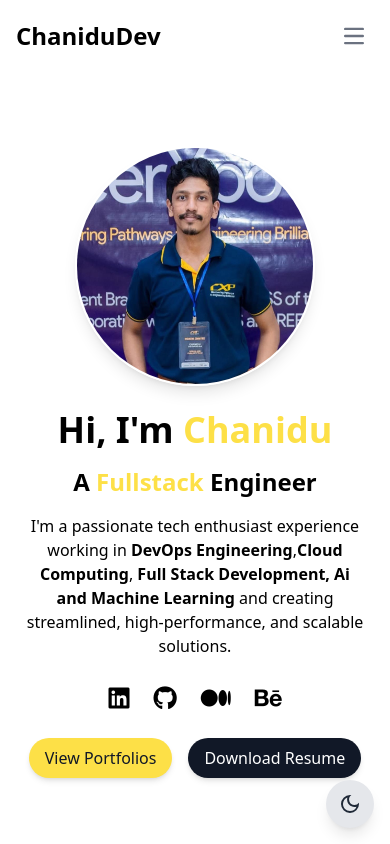
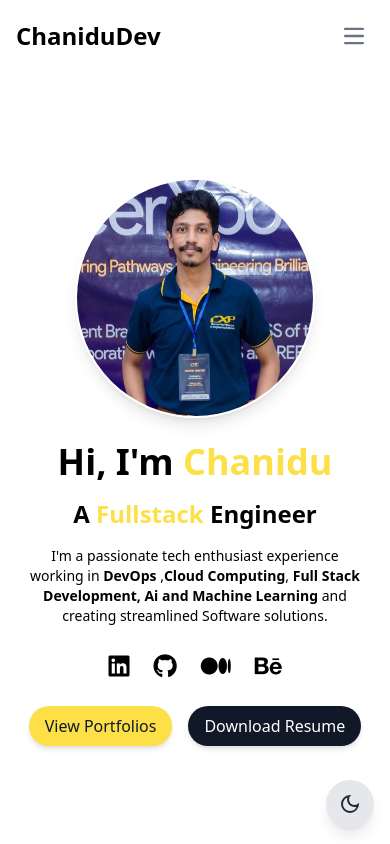
Before and after one commit to Chanidu26/ChaniduDev, a React (Create React App) app: page / in a window 390 px wide. Shown: the top 844 px of the page. Built offline with nearby package versions, Linux system fonts and the light colour scheme.

Commit message:
Update Home.js

```diff
--- a/src/components/Home.js
+++ b/src/components/Home.js
@@ -25,9 +25,9 @@ const Home = () => {
           <h6 className="text-2xl font-bold dark:text-white mb-4">
             A <span className="text-yellow-300">{text}</span> Engineer
           </h6>
-          <p className="text-md lg:text-lg dark:text-gray-200 mb-6 max-w-2xl">
-            I'm a passionate tech enthusiast experience working in <strong>DevOps Engineering</strong>,
-            <strong>Cloud Computing</strong>, <strong>Full Stack Development, Ai and Machine Learning</strong> and creating streamlined, high-performance, and scalable solutions.
+          <p className="text-sm lg:text-lg dark:text-gray-200 mb-6 max-w-2xl">
+            I'm a passionate tech enthusiast experience working in <strong>DevOps </strong>,
+            <strong>Cloud Computing</strong>, <strong>Full Stack Development, Ai and Machine Learning</strong> and creating streamlined Software solutions.
           </p>
 
           {/* Social Media Links */}
@@ -76,7 +76,7 @@ const Home = () => {
               View Portfolios
             </a>
             <a
-              href="https://drive.google.com/file/d/1-8QW1gLAMdD_sgicMeLYz2bLkJ6jZgIy/view?usp=sharing"
+              href="https://drive.google.com/file/d/1yXGYUh5qwR8dWErC22V59aXMVjoHczCB/view?usp=sharing"
               className="bg-gray-900 text-white dark:bg-white dark:text-gray-900 py-2 px-4 lg:py-3 lg:px-4 rounded-full shadow-md  hover:shadow-lg transition duration-300"
             >
               Download Resume
```
